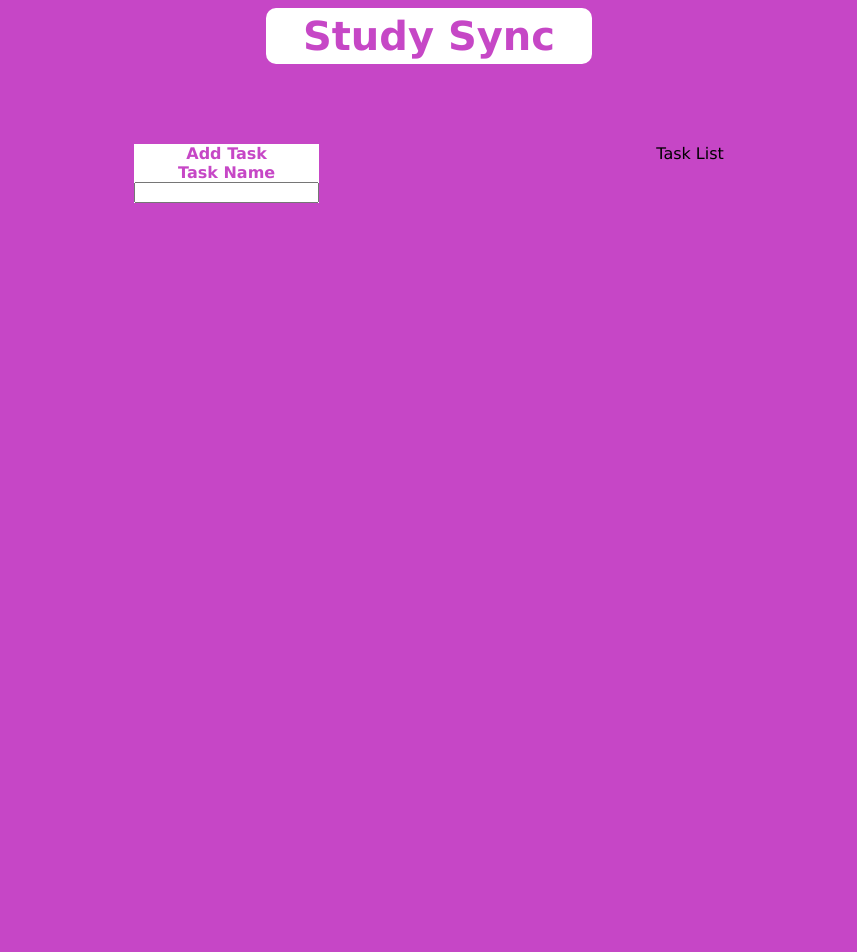
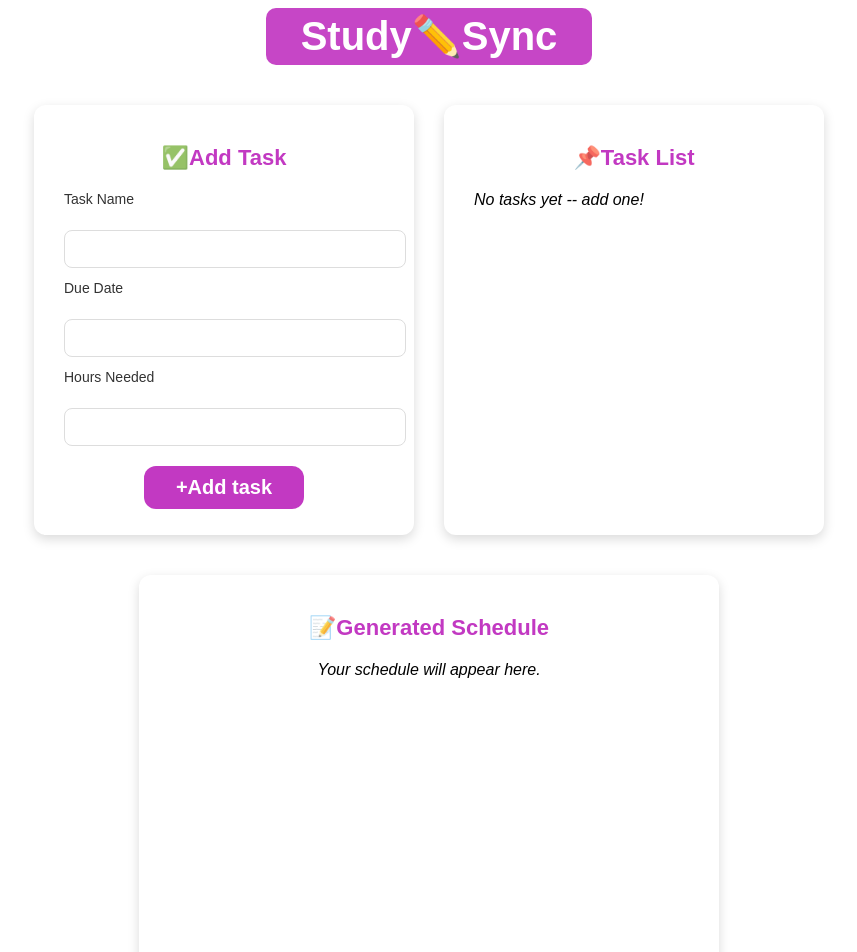
Before and after one commit to j-jackson9/study-sync, a React (Vite) app in the folder study-sync/: page / in a window 1280 px wide. Shown: the top 952 px of the page, without its empty margins (211-1068 px from the left). Before the commit the page ends 800 px from the top, so only its background shows below. Built offline with nearby package versions, Linux system fonts and the light colour scheme.

Commit message:
finished styling each component

```diff
--- a/study-sync/src/App.css
+++ b/study-sync/src/App.css
@@ -2,8 +2,8 @@
   display: flex;
   align-items: center;
   justify-content: center;
-  background-color: white;
-  color: rgba(179, 8, 179, 0.747);
+  color: white;
+  background-color: rgba(179, 8, 179, 0.747);
   font-weight: bold;
   font-size: 40px;
   width: 25%;
@@ -11,17 +11,5 @@
   padding: 5px;
   text-align: center;
   border-radius: 10px;
+  font-family: Arial, sans-serif;
 }
-
-.task-box {
-  display: flex;
-  margin-top: 80px;
-  justify-content: space-evenly;
-}
-
-.add-task {
-  background-color: white;
-  color: rgba(179, 8, 179, 0.747);
-  text-align: center;
-  font-weight: bold;
-}
--- a/study-sync/src/App.jsx
+++ b/study-sync/src/App.jsx
@@ -1,25 +1,56 @@
 import { useState } from 'react'
 import './App.css'
+import './styles/TaskInput.css';
+import './styles/TaskList.css';
+import './styles/ScheduleView.css';
+
+
 
 function App() {
   return (
     <>
-     <div class="header">
-        Study Sync
-     </div>
-     <div class='task-box'>
-        <div class="add-task">
-            <label>Add Task</label>
-            <form>
+     <div className="header">
+       Study✏️Sync
+      </div>
+
+      <div className="task-box">
+        <div className="add-task">
+          <h1>✅Add Task</h1>
+          <form>
             <label>Task Name</label>
-            <br></br>
-            <input type='text' class='i1' name='task-name'></input>
+            <br />
+            <input type="text" className="l1" name="task-name" />
+
+            <br />
+            <label>Due Date</label>
+            <br />
+            <input type="text" className="l1" name="task-date" />
+
+            <br />
+            <label>Hours Needed</label>
+            <br />
+            <input type="text" className="l1" name="task-hours" />
+
+            <div className="btn">
+              <button className="add-button">+Add task</button>
+            </div>
           </form>
         </div>
-        <div class="task-list">
-          <label class='l2'>Task List</label>
+
+        <div className="task-list">
+          <h1>📌Task List</h1>
+          <label><i>No tasks yet -- add one!</i></label>
         </div>
-     </div>
+      </div>
+
+      <div className="schedule">
+        <h1>📝Generated Schedule</h1>
+        <label><i>Your schedule will appear here.</i></label>
+      </div>
+
+      <div className="btn">
+        <button className="generate">Generate</button>
+      </div>
     </>
   )
 }
--- a/study-sync/src/index.css
+++ b/study-sync/src/index.css
@@ -1,4 +1,3 @@
 :root {
-  background-color: rgba(179, 8, 179, 0.747);
   font-family: Verdana, Geneva, Tahoma, sans-serif;
 }
--- a/study-sync/src/styles/ScheduleView.css
+++ b/study-sync/src/styles/ScheduleView.css
@@ -0,0 +1,43 @@
+.schedule {
+  display: flex;
+  flex-direction: column;
+  background: white;
+  padding: 25px 30px;
+  width: 520px;
+  height: 380px;
+  border-radius: 12px;
+  box-shadow: 0 4px 12px rgba(0, 0, 0, 0.15);
+  font-family: Arial, sans-serif;
+  margin: 0 auto;
+}
+
+.schedule h1 {
+  margin-bottom: 20px;
+  font-size: 22px;
+  color: rgba(179, 8, 179, 0.8);
+  text-align: center;
+  font-family: Arial, sans-serif;
+  text-align: center;
+}
+
+.schedule label {
+  text-align: center;
+}
+.generate {
+   text-align: center;
+  background-color: rgba(18, 192, 47, 0.8);
+  color: white;
+  font-weight: bold;
+  font-size: 20px;
+  border-radius: 12px;
+  width: 20%;
+  height: 20%;
+  padding: 10px;
+  border: none;
+  margin-top: 20px;
+}
+
+.generate:hover {
+   background-color: rgba(9, 148, 32, 0.8);
+  cursor: pointer;
+}
--- a/study-sync/src/styles/TaskInput.css
+++ b/study-sync/src/styles/TaskInput.css
@@ -0,0 +1,75 @@
+/*Task box*/
+.task-box {
+  display: flex;
+  justify-content: center;
+  gap: 30px;
+  align-items: center;
+
+  padding: 40px;
+}
+
+.add-task {
+  background: white;
+  padding: 25px 30px;
+  width: 320px;
+  height: 380px;
+  border-radius: 12px;
+  box-shadow: 0 4px 12px rgba(0, 0, 0, 0.15);
+  font-family: Arial, sans-serif;
+}
+
+.add-task h1 {
+  margin-bottom: 20px;
+  font-size: 22px;
+  color: rgba(179, 8, 179, 0.8);
+  text-align: center;
+}
+
+.add-task label {
+  font-size: 14px;
+  color: #333;
+  display: block;
+  margin-top: 12px;
+  margin-bottom: 5px;
+}
+
+.l1 {
+  width: 100%;
+  padding: 10px;
+  border: 1px solid #ddd;
+  border-radius: 8px;
+  outline: none;
+  font-size: 14px;
+  transition: 0.2s;
+}
+
+.l1:focus {
+  border-color: rgba(179, 8, 179, 0.8);
+  box-shadow: 0 0 5px rgba(179, 8, 179, 0.3);
+}
+
+.btn {
+  display: flex;
+  justify-content: center;
+  align-items: center;
+  margin: 0 auto;
+}
+
+.add-button {
+  text-align: center;
+  background-color: rgba(179, 8, 179, 0.8);
+  color: white;
+  font-weight: bold;
+  font-size: 20px;
+  border-radius: 12px;
+  width: 50%;
+  height: 50%;
+  padding: 10px;
+  border: none;
+  margin-top: 20px;
+}
+
+.add-button:hover {
+  background-color: rgba(158, 7, 158, 0.8);
+  cursor: pointer;
+}
--- a/study-sync/src/styles/TaskList.css
+++ b/study-sync/src/styles/TaskList.css
@@ -0,0 +1,20 @@
+.task-list {
+  background: white;
+  padding: 25px 30px;
+  width: 320px;
+  height: 380px;
+  border-radius: 12px;
+  box-shadow: 0 4px 12px rgba(0, 0, 0, 0.15);
+  font-family: Arial, sans-serif;
+}
+
+.task-list h1 {
+   margin-bottom: 20px;
+   font-size: 22px;
+   color: rgba(179, 8, 179, 0.8);
+   text-align: center;
+}
+
+.task-list label {
+  text-align: center;
+}
```
